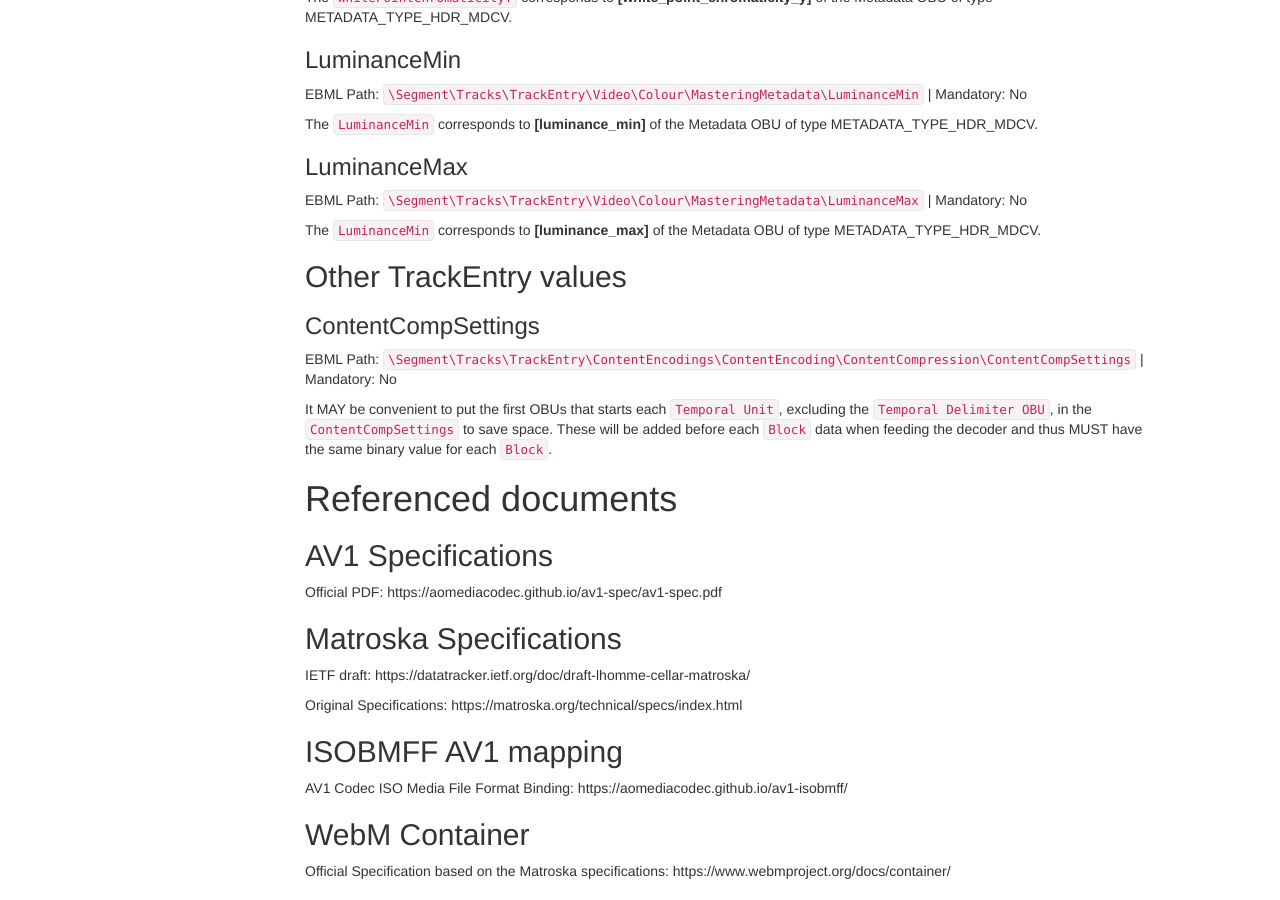
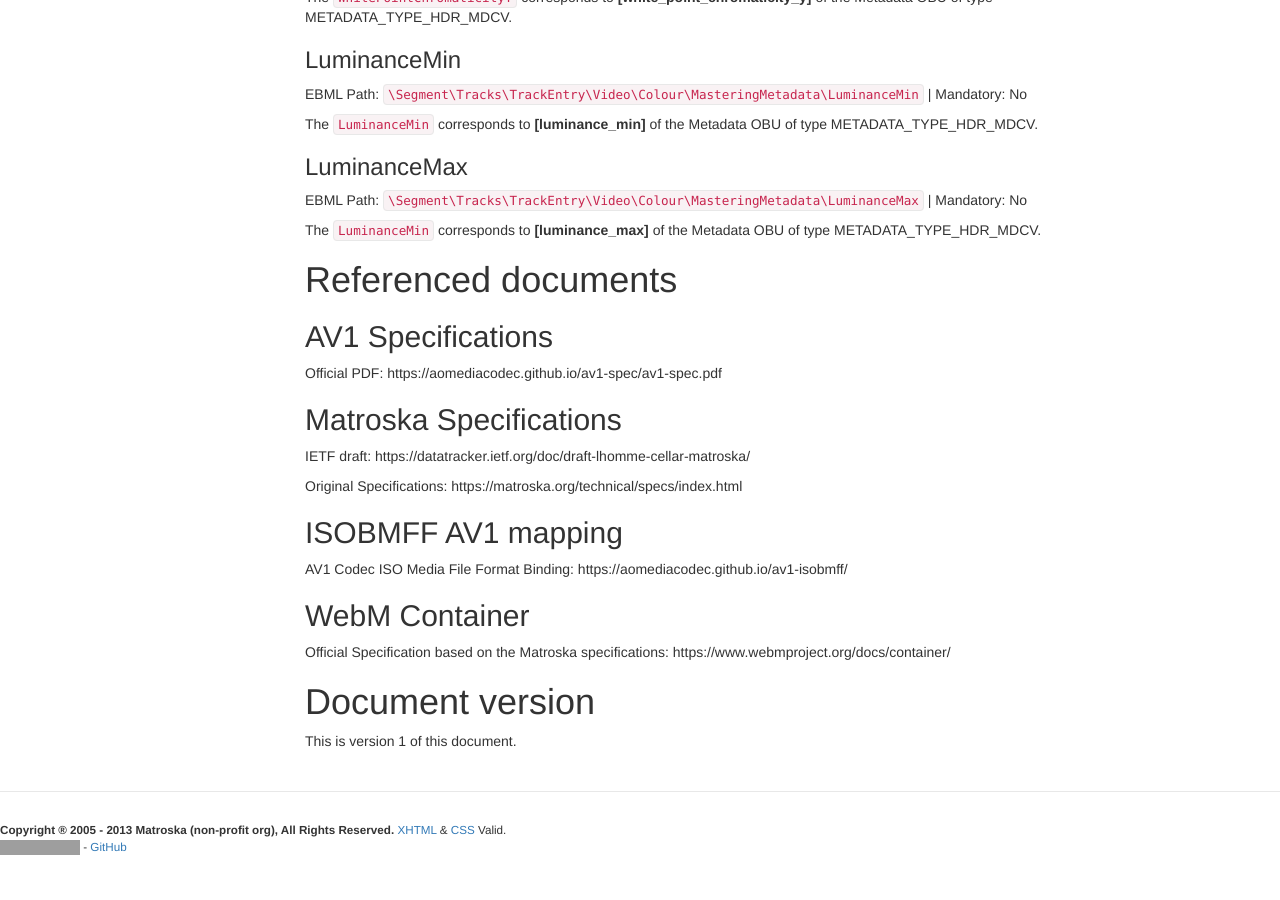
Before and after one commit to ietf-wg-cellar/matroska-specification, a Jekyll site: the page built from codec/av1.md, in a window 1280 px wide and 900 px high, scrolled down 6770 px. Built offline with Jekyll 4.4.1, drawn with Linux system fonts in a browser that asks for light colours; our own code applies the rules of GitHub Pages for plain Markdown files; grey boxes are pictures that could not be loaded.

Commit message:
av1: remove the ContentCompSettings section
it doesn't apply anymore

```diff
--- a/codec/av1.md
+++ b/codec/av1.md
@@ -290,13 +290,6 @@ EBML Path: `\Segment\Tracks\TrackEntry\Video\Colour\MasteringMetadata\LuminanceM
 
 The `LuminanceMin` corresponds to __[luminance_max]__ of the Metadata OBU of type METADATA_TYPE_HDR_MDCV.
 
-## Other TrackEntry values
-
-### ContentCompSettings
-EBML Path: `\Segment\Tracks\TrackEntry\ContentEncodings\ContentEncoding\ContentCompression\ContentCompSettings` | Mandatory: No
-
-It MAY be convenient to put the first OBUs that starts each `Temporal Unit`, excluding the `Temporal Delimiter OBU`, in the `ContentCompSettings` to save space. These will be added before each `Block` data when feeding the decoder and thus MUST have the same binary value for each `Block`.
-
 
 # Referenced documents
 
```
